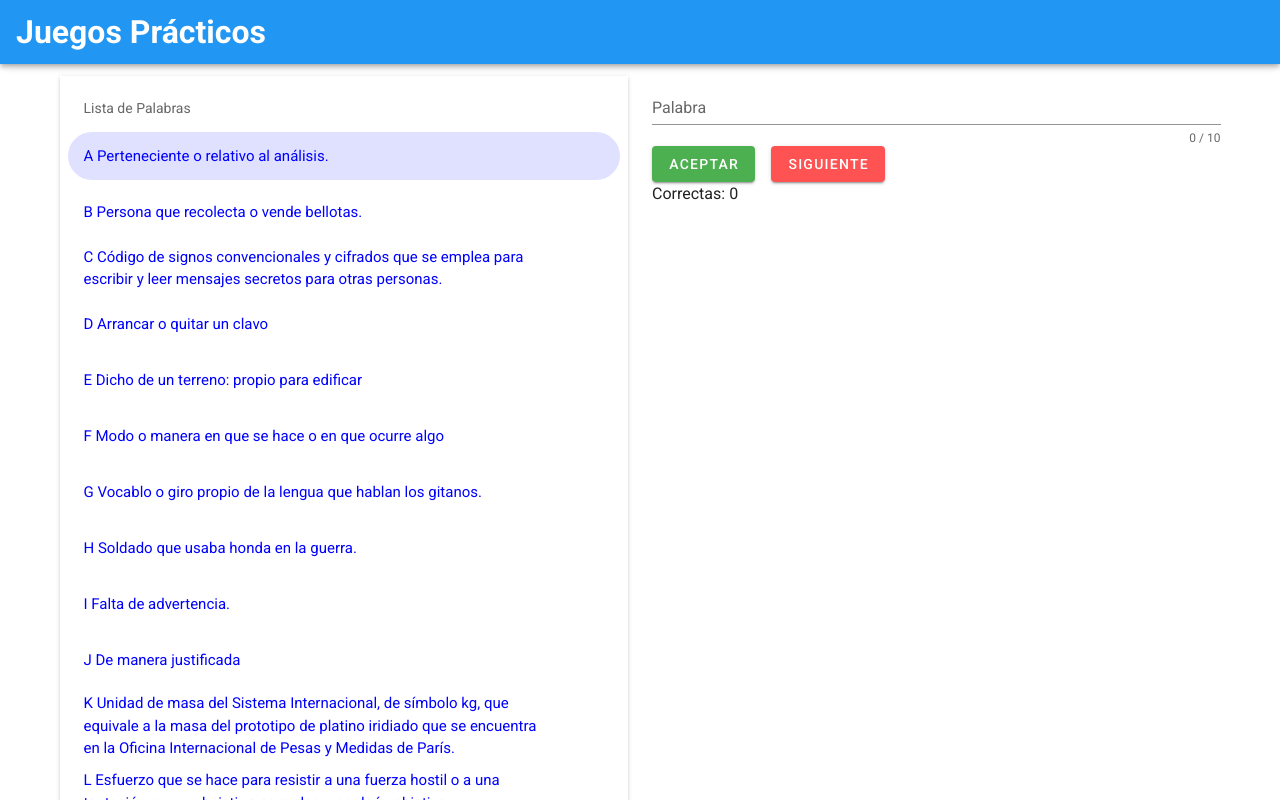
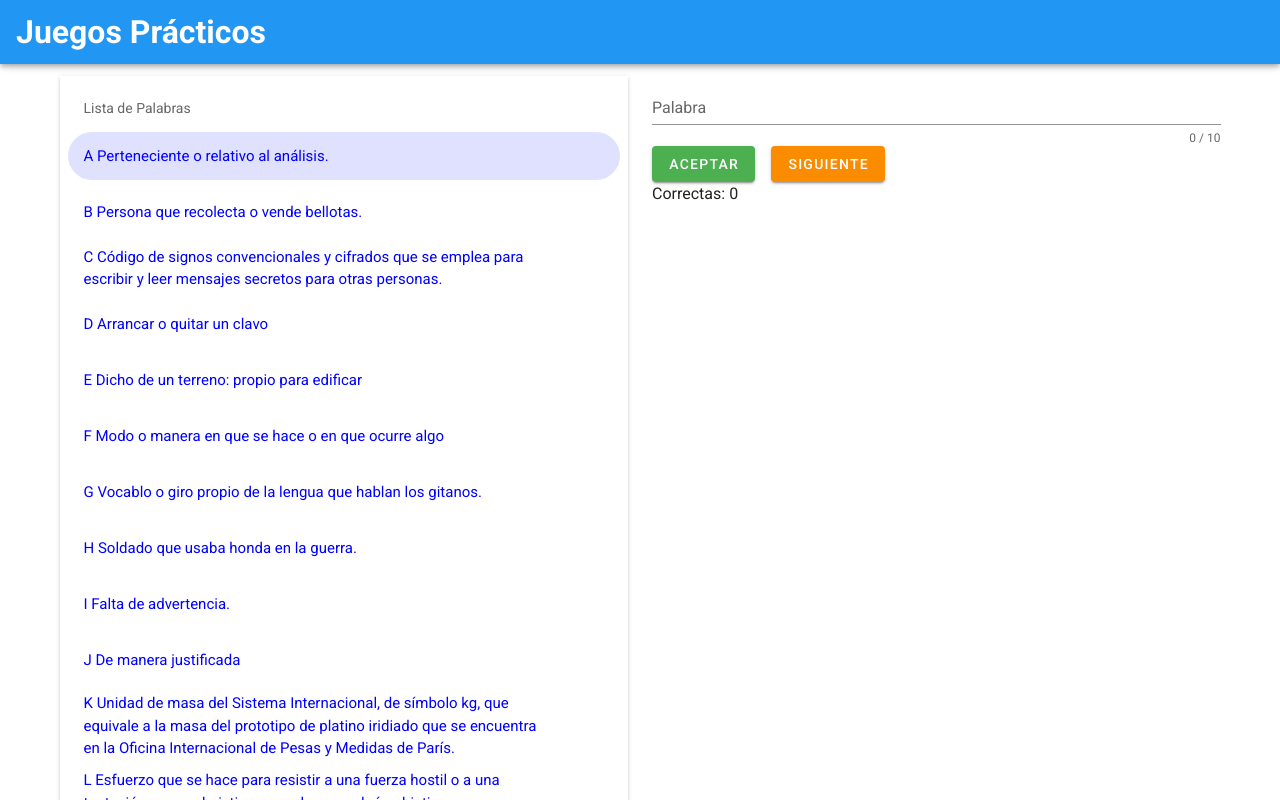
Before and after one commit to fasalgad/ruleta-palabras, a Vue app: page /ruleta in a window 1280 px wide. Shown: the top 800 px of the page. Built offline with nearby package versions, Linux system fonts and the light colour scheme.

Commit message:
Version 21.07.2020 23:34

```diff
--- a/src/components/Ingreso.vue
+++ b/src/components/Ingreso.vue
@@ -52,7 +52,7 @@
             Aceptar
           </v-btn>
 
-          <v-btn color="error" class="mr-4" @click="saltar">
+          <v-btn color="warning" class="mr-4" @click="saltar">
             Siguiente
           </v-btn>
         </v-form>
@@ -388,10 +388,8 @@ export default {
             })
 
             /* this.item++
-          this.termino = ''
-           this['estilo1']={
-            border:'solid red '
-          }
+          //this.termino = ''
+
           if (this.item > 26) {
             this.item = 0
           }*/
```
